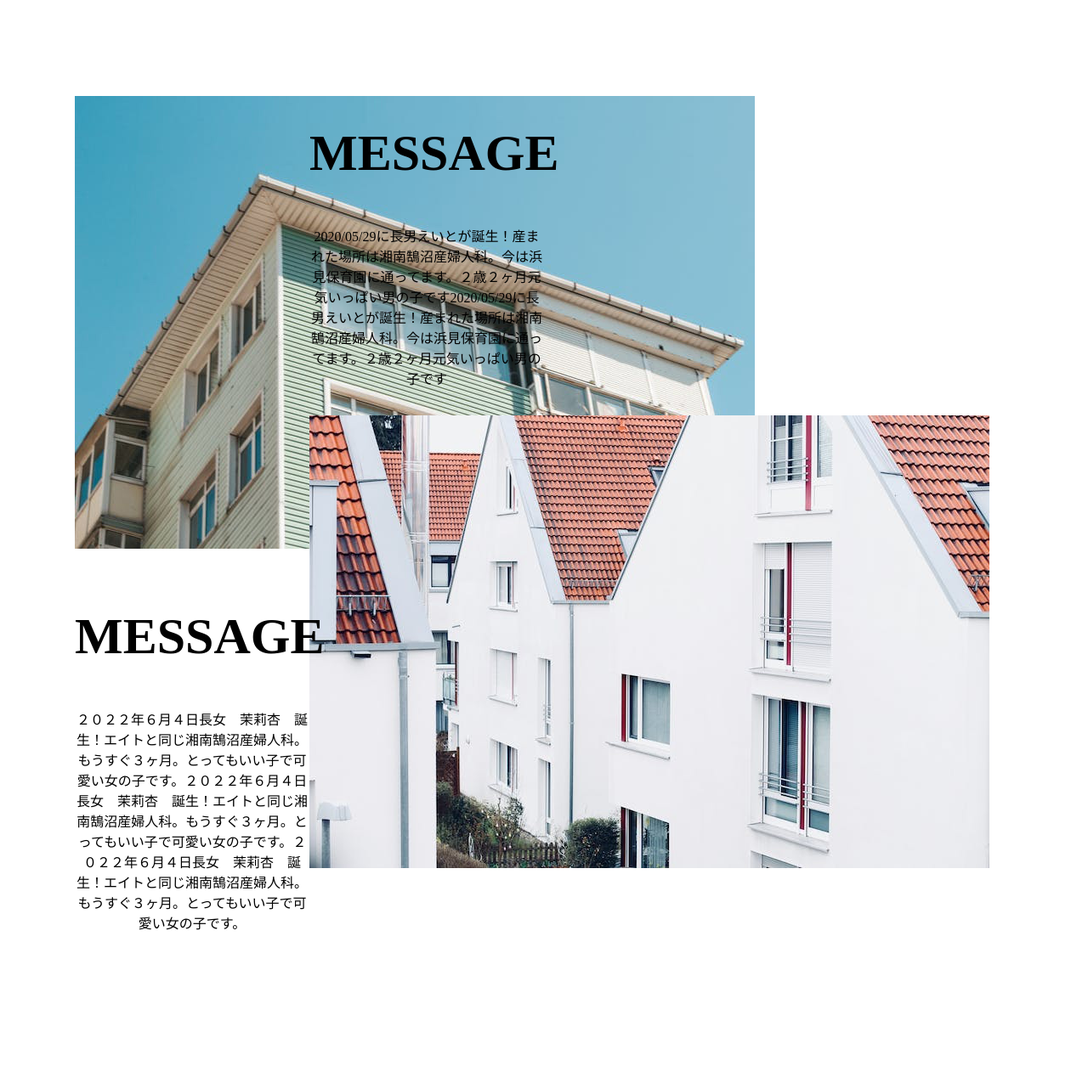
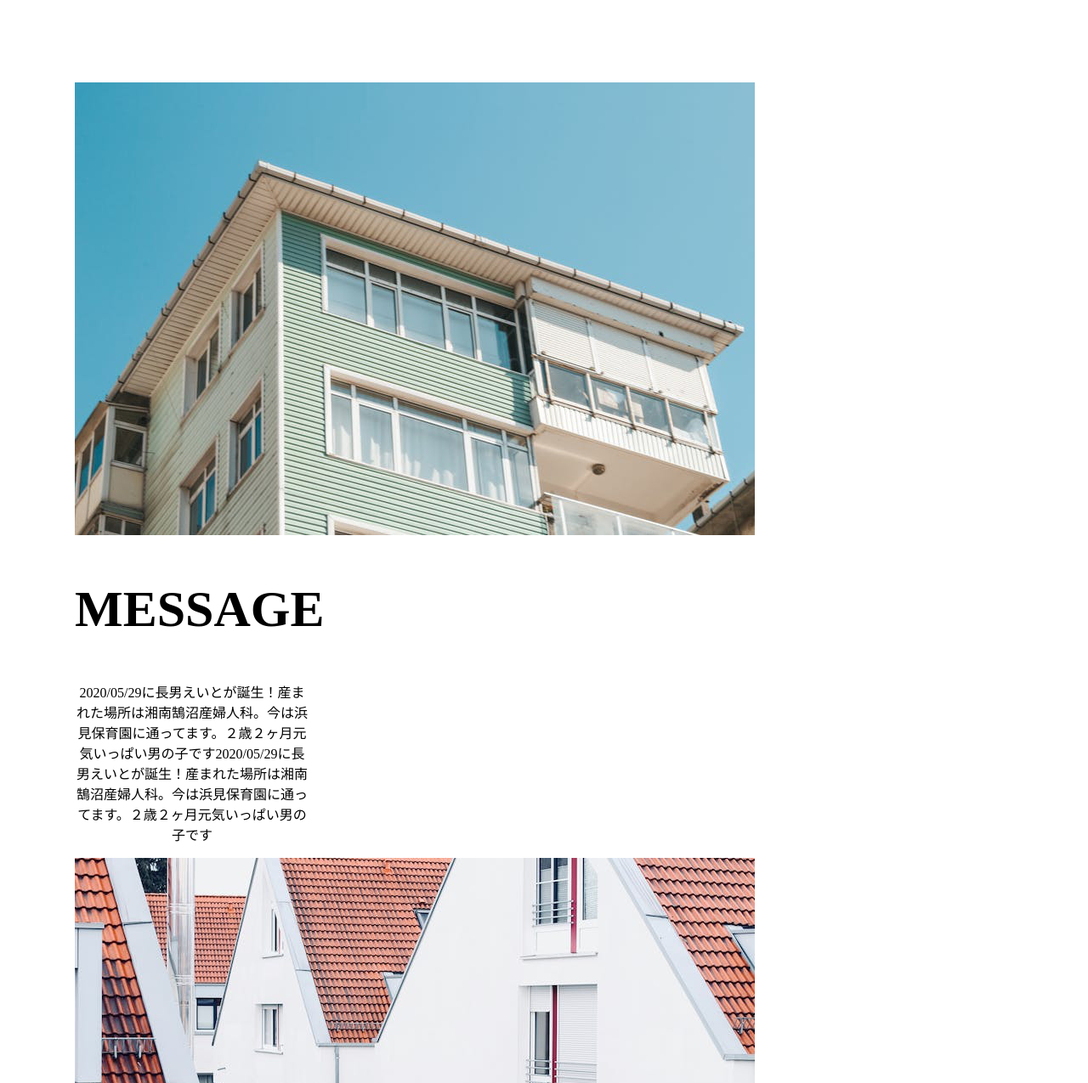
Before and after one commit to rikakong/rikakong.github.io, a plain HTML site: page index.html in a window 1280 px wide. Shown: the part 645-1920 px from the top of the page at 85% size. Drawn offline with Linux system fonts and the light colour scheme.

Commit message:
Update stylesheet.css

```diff
--- a/stylesheet.css
+++ b/stylesheet.css
@@ -66,24 +66,21 @@ li {
     padding-top: 100px;
   }
   .contents{
- width:50%;
+ flex-wrap: wrap
  }
  .bg1{
-    float:left;
-    width:50%;
+    width:25%;
  }
 .vMid1{
-    float:right;
-    width:50%;
+    width:25%;
 
 }
 .vMid2{
-    float:left;
-    width:50%;
+
+    width:25%;
 }
  .bg2{
-    float:right;
-     width:50%;
+     width:25%;
  }
 
   .footer {
```
